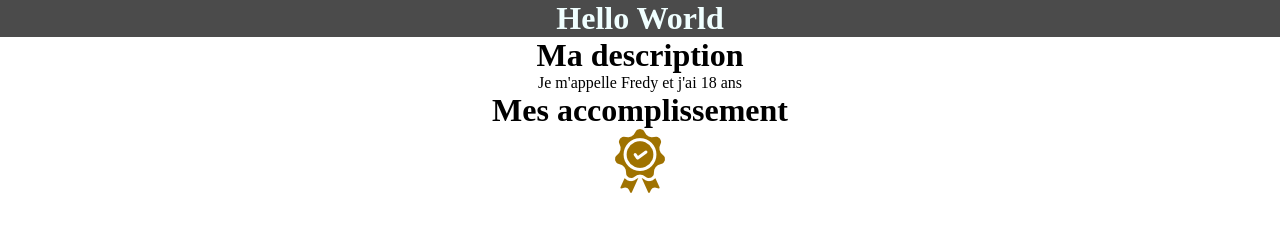
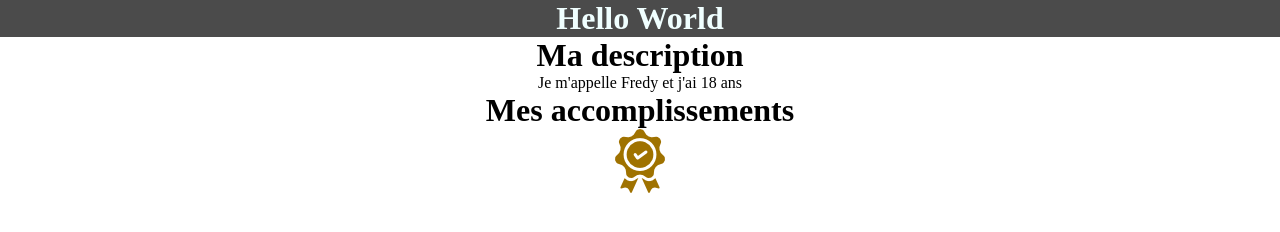
Before and after one commit to JhnRavelo/site-static, a plain HTML site: page index.html in a window 1280 px wide. Drawn offline with Linux system fonts and the light colour scheme.

```diff
--- a/index.html
+++ b/index.html
@@ -15,7 +15,7 @@
         <p>Je m'appelle Fredy et j'ai 18 ans</p>
     </div>
     <div class="miniTitle">
-        <h1>Mes accomplissement</h1>
+        <h1>Mes accomplissements</h1>
         <img src="medal_bronze.png" alt="bronze medal">
     </div>
 </body>
```
